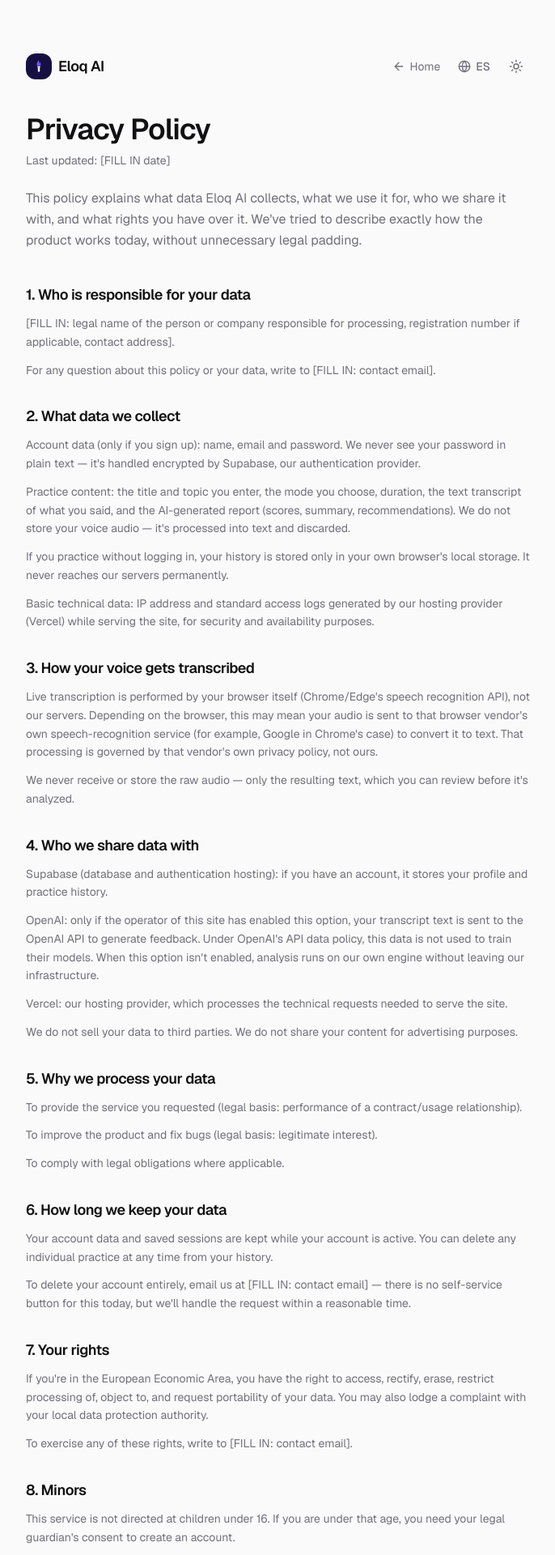
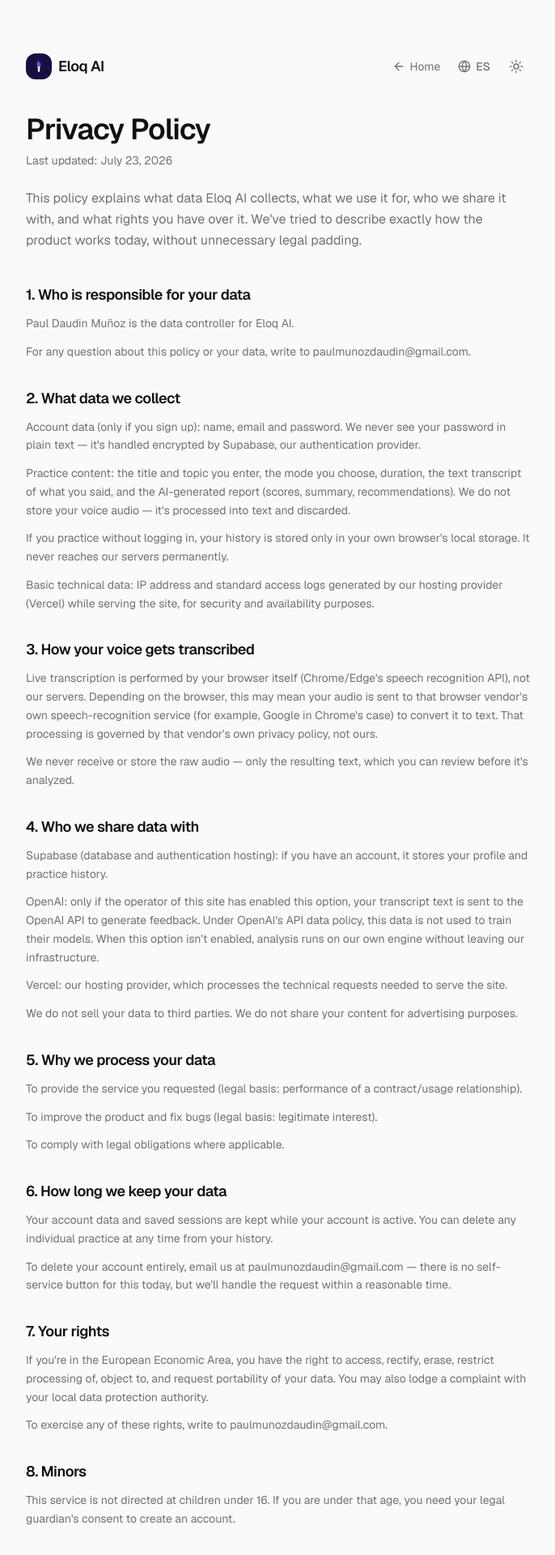
Before and after one commit to paulmunozdaudin/SpeakUp-Web., a Next.js app: page /privacy in a window 1280 px wide. Shown: the top 1920 px of the page at 81% size, without its empty margins (296-982 px from the left). Built offline with nearby package versions, Linux system fonts and the light colour scheme.

Commit message:
Fill in real contact and legal details in Privacy Policy and Terms
Replace placeholder markers with the operator's actual name, email,
and effective date across both languages.

```diff
--- a/src/content/legal/privacy.ts
+++ b/src/content/legal/privacy.ts
@@ -1,24 +1,22 @@
 import type { LegalContent } from "./types";
 
 /**
- * TEMPLATE privacy policy. Every "[COMPLETAR: ...]" / "[FILL IN: ...]"
- * marker must be replaced with real information before this is legally
- * usable — see the checklist the app owner was given alongside this file.
- * This is not legal advice; have it reviewed by a lawyer before relying on
- * it, especially given the voice-data processing involved.
+ * Privacy policy content. This is not legal advice — have it reviewed by a
+ * lawyer before relying on it in production, especially given the
+ * voice-data processing involved.
  */
 export const privacyContent: LegalContent = {
   es: {
     title: "Política de Privacidad",
-    updated: "Última actualización: [COMPLETAR fecha]",
+    updated: "Última actualización: 23 de julio de 2026",
     intro:
       "Esta política explica qué datos recoge Eloq AI, para qué los usa, con quién los comparte y qué derechos tienes sobre ellos. La hemos escrito intentando reflejar exactamente cómo funciona el producto hoy — sin florituras legales innecesarias.",
     sections: [
       {
         heading: "1. Quién es el responsable de tus datos",
         paragraphs: [
-          "[COMPLETAR: nombre legal de la persona o empresa responsable del tratamiento, NIF/CIF si aplica, dirección de contacto].",
-          "Para cualquier duda sobre esta política o tus datos, puedes escribir a [COMPLETAR: email de contacto].",
+          "Paul Daudin Muñoz es el responsable del tratamiento de tus datos en Eloq AI.",
+          "Para cualquier duda sobre esta política o tus datos, puedes escribir a paulmunozdaudin@gmail.com.",
         ],
       },
       {
@@ -58,14 +56,14 @@ export const privacyContent: LegalContent = {
         heading: "6. Cuánto tiempo conservamos tus datos",
         paragraphs: [
           "Los datos de tu cuenta y tus sesiones guardadas se conservan mientras la cuenta esté activa. Puedes borrar cualquier práctica individual en cualquier momento desde el historial.",
-          "Para eliminar tu cuenta por completo, escríbenos a [COMPLETAR: email de contacto] — hoy no existe un botón de autoservicio para ello, pero atenderemos la solicitud en un plazo razonable.",
+          "Para eliminar tu cuenta por completo, escríbenos a paulmunozdaudin@gmail.com — hoy no existe un botón de autoservicio para ello, pero atenderemos la solicitud en un plazo razonable.",
         ],
       },
       {
         heading: "7. Tus derechos",
         paragraphs: [
           "Si resides en el Espacio Económico Europeo, tienes derecho a acceder, rectificar, eliminar, limitar el tratamiento, oponerte y solicitar la portabilidad de tus datos. También puedes presentar una reclamación ante tu autoridad de protección de datos (en España, la AEPD).",
-          "Para ejercer cualquiera de estos derechos, escribe a [COMPLETAR: email de contacto].",
+          "Para ejercer cualquiera de estos derechos, escribe a paulmunozdaudin@gmail.com.",
         ],
       },
       {
@@ -96,15 +94,15 @@ export const privacyContent: LegalContent = {
   },
   en: {
     title: "Privacy Policy",
-    updated: "Last updated: [FILL IN date]",
+    updated: "Last updated: July 23, 2026",
     intro:
       "This policy explains what data Eloq AI collects, what we use it for, who we share it with, and what rights you have over it. We've tried to describe exactly how the product works today, without unnecessary legal padding.",
     sections: [
       {
         heading: "1. Who is responsible for your data",
         paragraphs: [
-          "[FILL IN: legal name of the person or company responsible for processing, registration number if applicable, contact address].",
-          "For any question about this policy or your data, write to [FILL IN: contact email].",
+          "Paul Daudin Muñoz is the data controller for Eloq AI.",
+          "For any question about this policy or your data, write to paulmunozdaudin@gmail.com.",
         ],
       },
       {
@@ -144,14 +142,14 @@ export const privacyContent: LegalContent = {
         heading: "6. How long we keep your data",
         paragraphs: [
           "Your account data and saved sessions are kept while your account is active. You can delete any individual practice at any time from your history.",
-          "To delete your account entirely, email us at [FILL IN: contact email] — there is no self-service button for this today, but we'll handle the request within a reasonable time.",
+          "To delete your account entirely, email us at paulmunozdaudin@gmail.com — there is no self-service button for this today, but we'll handle the request within a reasonable time.",
         ],
       },
       {
         heading: "7. Your rights",
         paragraphs: [
           "If you're in the European Economic Area, you have the right to access, rectify, erase, restrict processing of, object to, and request portability of your data. You may also lodge a complaint with your local data protection authority.",
-          "To exercise any of these rights, write to [FILL IN: contact email].",
+          "To exercise any of these rights, write to paulmunozdaudin@gmail.com.",
         ],
       },
       {
--- a/src/content/legal/terms.ts
+++ b/src/content/legal/terms.ts
@@ -1,22 +1,20 @@
 import type { LegalContent } from "./types";
 
 /**
- * TEMPLATE terms of use. Every "[COMPLETAR: ...]" / "[FILL IN: ...]" marker
- * must be replaced with real information before this is legally usable —
- * see the checklist the app owner was given alongside this file. This is
- * not legal advice; have it reviewed by a lawyer before relying on it.
+ * Terms of use content. This is not legal advice — have it reviewed by a
+ * lawyer before relying on it in production.
  */
 export const termsContent: LegalContent = {
   es: {
     title: "Términos de Uso",
-    updated: "Última actualización: [COMPLETAR fecha]",
+    updated: "Última actualización: 23 de julio de 2026",
     intro:
       "Al usar Eloq AI aceptas estos términos. Léelos con calma — hemos intentado que sean claros y reflejen lo que el producto realmente hace hoy.",
     sections: [
       {
         heading: "1. Quiénes somos",
         paragraphs: [
-          "Eloq AI es un servicio operado por [COMPLETAR: nombre legal / responsable], con contacto en [COMPLETAR: email de contacto].",
+          "Eloq AI es un servicio operado por Paul Daudin Muñoz, con contacto en paulmunozdaudin@gmail.com.",
         ],
       },
       {
@@ -56,13 +54,13 @@ export const termsContent: LegalContent = {
       {
         heading: "7. Propiedad intelectual",
         paragraphs: [
-          "El diseño, la marca, el código y los contenidos propios de Eloq AI son propiedad de [COMPLETAR: nombre legal / responsable]. Las bibliotecas de código abierto utilizadas mantienen sus propias licencias.",
+          "El diseño, la marca, el código y los contenidos propios de Eloq AI son propiedad de Paul Daudin Muñoz. Las bibliotecas de código abierto utilizadas mantienen sus propias licencias.",
         ],
       },
       {
         heading: "8. Cancelación",
         paragraphs: [
-          "Puedes dejar de usar el servicio cuando quieras. Si tienes cuenta y quieres eliminarla, escríbenos a [COMPLETAR: email de contacto]. Podemos suspender o cerrar cuentas que incumplan estos términos, avisando cuando sea razonablemente posible.",
+          "Puedes dejar de usar el servicio cuando quieras. Si tienes cuenta y quieres eliminarla, escríbenos a paulmunozdaudin@gmail.com. Podemos suspender o cerrar cuentas que incumplan estos términos, avisando cuando sea razonablemente posible.",
         ],
       },
       {
@@ -80,7 +78,7 @@ export const termsContent: LegalContent = {
       {
         heading: "11. Ley aplicable",
         paragraphs: [
-          "[COMPLETAR: jurisdicción y ley aplicable, por ejemplo 'Estos términos se rigen por la legislación española, y cualquier disputa se someterá a los juzgados y tribunales de [ciudad]'].",
+          "Estos términos se rigen por la legislación española, y cualquier disputa se someterá a los juzgados y tribunales de España.",
         ],
       },
       {
@@ -93,14 +91,14 @@ export const termsContent: LegalContent = {
   },
   en: {
     title: "Terms of Use",
-    updated: "Last updated: [FILL IN date]",
+    updated: "Last updated: July 23, 2026",
     intro:
       "By using Eloq AI you agree to these terms. Take a moment to read them — we've tried to keep them clear and accurate to what the product actually does today.",
     sections: [
       {
         heading: "1. Who we are",
         paragraphs: [
-          "Eloq AI is a service operated by [FILL IN: legal name / responsible party], contactable at [FILL IN: contact email].",
+          "Eloq AI is a service operated by Paul Daudin Muñoz, contactable at paulmunozdaudin@gmail.com.",
         ],
       },
       {
@@ -140,13 +138,13 @@ export const termsContent: LegalContent = {
       {
         heading: "7. Intellectual property",
         paragraphs: [
-          "The design, branding, code and original content of Eloq AI belong to [FILL IN: legal name / responsible party]. Open-source libraries used retain their own licenses.",
+          "The design, branding, code and original content of Eloq AI belong to Paul Daudin Muñoz. Open-source libraries used retain their own licenses.",
         ],
       },
       {
         heading: "8. Cancellation",
         paragraphs: [
-          "You can stop using the service at any time. If you have an account and want it deleted, email us at [FILL IN: contact email]. We may suspend or close accounts that violate these terms, notifying you when reasonably possible.",
+          "You can stop using the service at any time. If you have an account and want it deleted, email us at paulmunozdaudin@gmail.com. We may suspend or close accounts that violate these terms, notifying you when reasonably possible.",
         ],
       },
       {
@@ -164,7 +162,7 @@ export const termsContent: LegalContent = {
       {
         heading: "11. Governing law",
         paragraphs: [
-          "[FILL IN: jurisdiction and governing law, e.g. 'These terms are governed by the laws of Spain, and any dispute will be submitted to the courts of [city]'].",
+          "These terms are governed by the laws of Spain, and any dispute will be submitted to the courts of Spain.",
         ],
       },
       {
```
